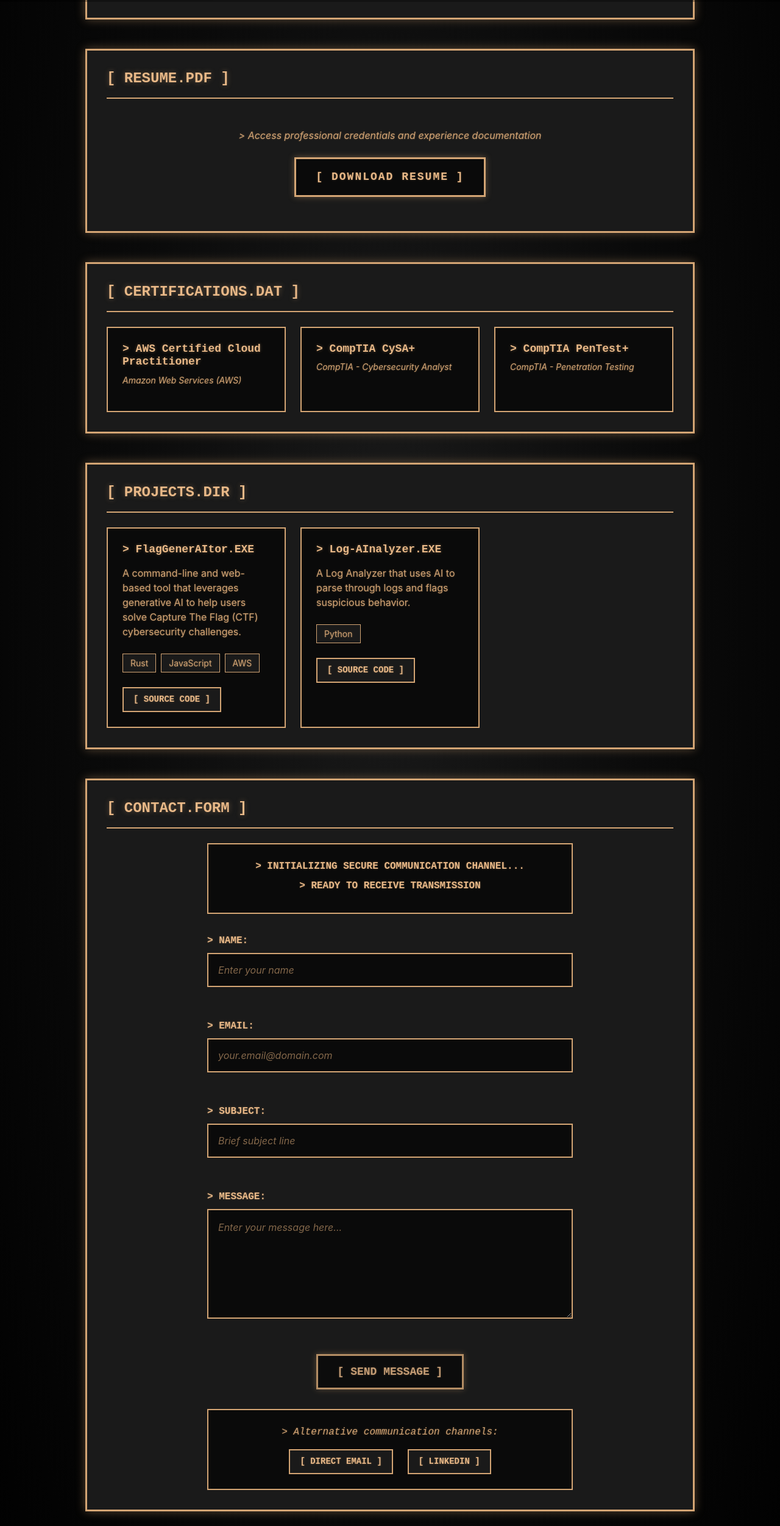
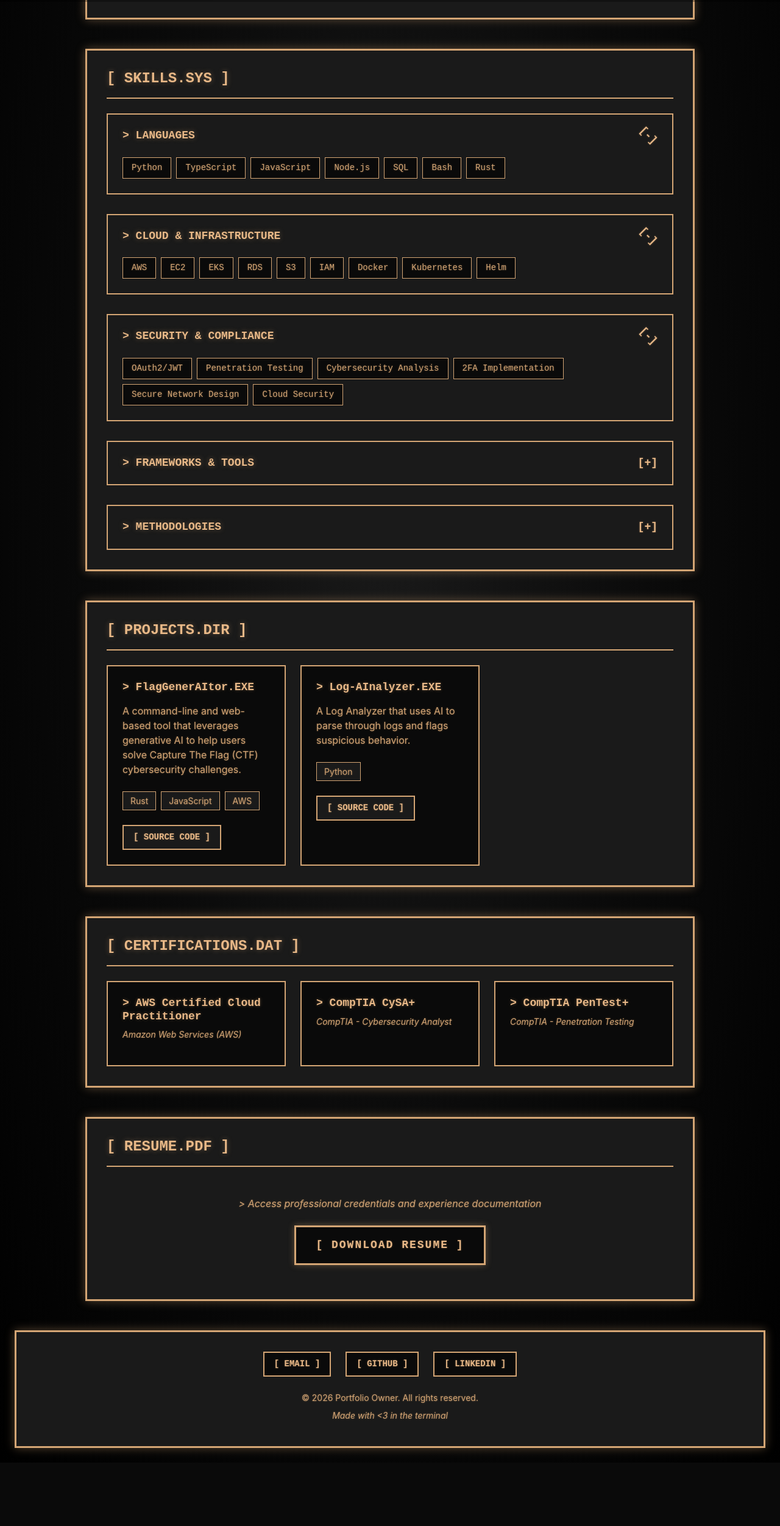
Before and after one commit to HaymondM/Portfolio, a website: page index.html in a window 1280 px wide. Shown: the part 797-3300 px from the top of the page at 61% size. After the commit the page ends 3196 px from the top, so only its background shows below. Drawn offline with Linux system fonts and the light colour scheme.

```diff
--- a/index.html
+++ b/index.html
@@ -39,31 +39,84 @@
             </div>
         </section>
 
-        <section id="resume" aria-labelledby="resume-heading">
-            <h2 id="resume-heading">[ RESUME.PDF ]</h2>
-            <div class="resume-container">
-                <p class="resume-description">> Access professional credentials and experience documentation</p>
-                <a href="assets/Marshall_Haymond-RESUME.pdf" target="_blank" rel="noopener noreferrer" class="resume-link" aria-label="Download resume PDF in new tab">
-                    <span class="button-text">[ DOWNLOAD RESUME ]</span>
-                </a>
-            </div>
-        </section>
+        <section id="skills" aria-labelledby="skills-heading">
+            <h2 id="skills-heading">[ SKILLS.SYS ]</h2>
+            <div class="skills-container">
+                <div class="skill-category collapsible">
+                    <button class="skill-category-toggle" aria-expanded="true" aria-controls="languages-skills">
+                        <h3 class="skill-category-title">> LANGUAGES <span class="toggle-indicator">[-]</span></h3>
+                    </button>
+                    <div class="skill-tags" id="languages-skills">
+                        <span class="skill-tag">Python</span>
+                        <span class="skill-tag">TypeScript</span>
+                        <span class="skill-tag">JavaScript</span>
+                        <span class="skill-tag">Node.js</span>
+                        <span class="skill-tag">SQL</span>
+                        <span class="skill-tag">Bash</span>
+                        <span class="skill-tag">Rust</span>
+                    </div>
+                </div>
 
-        <section id="certifications" aria-labelledby="certifications-heading">
-            <h2 id="certifications-heading">[ CERTIFICATIONS.DAT ]</h2>
-            <div class="certifications-container" role="list">
-                <a href="https://www.linkedin.com/in/marshall-haymond/details/certifications/1763681675685/single-media-viewer/?profileId=ACoAABjdfX4BmVWNbDt1j3X1dfBt95SSv63nfUk" target="_blank" rel="noopener noreferrer" class="certification" role="listitem" aria-label="Verify AWS Certified Cloud Practitioner certification">
-                    <h3 class="cert-title">> AWS Certified Cloud Practitioner</h3>
-                    <p class="cert-issuer">Amazon Web Services (AWS)</p>
-                </a>
-                <a href="https://www.credly.com/badges/1589daad-eeef-4f15-a463-88d836ea335f/linked_in_profile" target="_blank" rel="noopener noreferrer" class="certification" role="listitem" aria-label="Verify CompTIA CySA+ certification">
-                    <h3 class="cert-title">> CompTIA CySA+</h3>
-                    <p class="cert-issuer">CompTIA - Cybersecurity Analyst</p>
-                </a>
-                <a href="https://www.credly.com/badges/23de4bbf-fdec-474a-a720-a0f082038060/public_url" target="_blank" rel="noopener noreferrer" class="certification" role="listitem" aria-label="Verify CompTIA PenTest+ certification">
-                    <h3 class="cert-title">> CompTIA PenTest+</h3>
-                    <p class="cert-issuer">CompTIA - Penetration Testing</p>
-                </a>
+                <div class="skill-category collapsible">
+                    <button class="skill-category-toggle" aria-expanded="true" aria-controls="cloud-skills">
+                        <h3 class="skill-category-title">> CLOUD & INFRASTRUCTURE <span class="toggle-indicator">[-]</span></h3>
+                    </button>
+                    <div class="skill-tags" id="cloud-skills">
+                        <span class="skill-tag">AWS</span>
+                        <span class="skill-tag">EC2</span>
+                        <span class="skill-tag">EKS</span>
+                        <span class="skill-tag">RDS</span>
+                        <span class="skill-tag">S3</span>
+                        <span class="skill-tag">IAM</span>
+                        <span class="skill-tag">Docker</span>
+                        <span class="skill-tag">Kubernetes</span>
+                        <span class="skill-tag">Helm</span>
+                    </div>
+                </div>
+
+                <div class="skill-category collapsible">
+                    <button class="skill-category-toggle" aria-expanded="true" aria-controls="security-skills">
+                        <h3 class="skill-category-title">> SECURITY & COMPLIANCE <span class="toggle-indicator">[-]</span></h3>
+                    </button>
+                    <div class="skill-tags" id="security-skills">
+                        <span class="skill-tag">OAuth2/JWT</span>
+                        <span class="skill-tag">Penetration Testing</span>
+                        <span class="skill-tag">Cybersecurity Analysis</span>
+                        <span class="skill-tag">2FA Implementation</span>
+                        <span class="skill-tag">Secure Network Design</span>
+                        <span class="skill-tag">Cloud Security</span>
+                    </div>
+                </div>
+
+                <div class="skill-category collapsible">
+                    <button class="skill-category-toggle" aria-expanded="false" aria-controls="frameworks-skills">
+                        <h3 class="skill-category-title">> FRAMEWORKS & TOOLS <span class="toggle-indicator">[+]</span></h3>
+                    </button>
+                    <div class="skill-tags collapsed" id="frameworks-skills">
+                        <span class="skill-tag">NestJS</span>
+                        <span class="skill-tag">React</span>
+                        <span class="skill-tag">REST APIs</span>
+                        <span class="skill-tag">Redis</span>
+                        <span class="skill-tag">MySQL</span>
+                        <span class="skill-tag">Git</span>
+                        <span class="skill-tag">Jenkins</span>
+                        <span class="skill-tag">DataDog</span>
+                    </div>
+                </div>
+
+                <div class="skill-category collapsible">
+                    <button class="skill-category-toggle" aria-expanded="false" aria-controls="methodologies-skills">
+                        <h3 class="skill-category-title">> METHODOLOGIES <span class="toggle-indicator">[+]</span></h3>
+                    </button>
+                    <div class="skill-tags collapsed" id="methodologies-skills">
+                        <span class="skill-tag">Agile</span>
+                        <span class="skill-tag">Microservices</span>
+                        <span class="skill-tag">CI/CD</span>
+                        <span class="skill-tag">Code Review</span>
+                        <span class="skill-tag">Production Support</span>
+                        <span class="skill-tag">Mentoring</span>
+                    </div>
+                </div>
             </div>
         </section>
 
@@ -96,97 +149,31 @@
             </div>
         </section>
 
-        <section id="contact" aria-labelledby="contact-heading">
-            <h2 id="contact-heading">[ CONTACT.FORM ]</h2>
-            <div class="contact-container">
-                <div class="contact-intro">
-                    <p>> INITIALIZING SECURE COMMUNICATION CHANNEL...</p>
-                    <p>> READY TO RECEIVE TRANSMISSION</p>
-                </div>
+        <section id="certifications" aria-labelledby="certifications-heading">
+            <h2 id="certifications-heading">[ CERTIFICATIONS.DAT ]</h2>
+            <div class="certifications-container" role="list">
+                <a href="https://www.linkedin.com/in/marshall-haymond/details/certifications/1763681675685/single-media-viewer/?profileId=ACoAABjdfX4BmVWNbDt1j3X1dfBt95SSv63nfUk" target="_blank" rel="noopener noreferrer" class="certification" role="listitem" aria-label="Verify AWS Certified Cloud Practitioner certification">
+                    <h3 class="cert-title">> AWS Certified Cloud Practitioner</h3>
+                    <p class="cert-issuer">Amazon Web Services (AWS)</p>
+                </a>
+                <a href="https://www.credly.com/badges/1589daad-eeef-4f15-a463-88d836ea335f/linked_in_profile" target="_blank" rel="noopener noreferrer" class="certification" role="listitem" aria-label="Verify CompTIA CySA+ certification">
+                    <h3 class="cert-title">> CompTIA CySA+</h3>
+                    <p class="cert-issuer">CompTIA - Cybersecurity Analyst</p>
+                </a>
+                <a href="https://www.credly.com/badges/23de4bbf-fdec-474a-a720-a0f082038060/public_url" target="_blank" rel="noopener noreferrer" class="certification" role="listitem" aria-label="Verify CompTIA PenTest+ certification">
+                    <h3 class="cert-title">> CompTIA PenTest+</h3>
+                    <p class="cert-issuer">CompTIA - Penetration Testing</p>
+                </a>
+            </div>
+        </section>
 
-                <form id="contact-form" class="contact-form" novalidate>
-                    <div class="form-group">
-                        <label for="contact-name" class="form-label">> NAME:</label>
-                        <input
-                            type="text"
-                            id="contact-name"
-                            name="name"
-                            class="form-input"
-                            required
-                            aria-describedby="name-error"
-                            placeholder="Enter your name"
-                        >
-                        <div id="name-error" class="error-message" role="alert" aria-live="polite"></div>
-                    </div>
-
-                    <div class="form-group">
-                        <label for="contact-email" class="form-label">> EMAIL:</label>
-                        <input
-                            type="email"
-                            id="contact-email"
-                            name="email"
-                            class="form-input"
-                            required
-                            aria-describedby="email-error"
-                            placeholder="your.email@domain.com"
-                        >
-                        <div id="email-error" class="error-message" role="alert" aria-live="polite"></div>
-                    </div>
-
-                    <div class="form-group">
-                        <label for="contact-subject" class="form-label">> SUBJECT:</label>
-                        <input
-                            type="text"
-                            id="contact-subject"
-                            name="subject"
-                            class="form-input"
-                            required
-                            aria-describedby="subject-error"
-                            placeholder="Brief subject line"
-                        >
-                        <div id="subject-error" class="error-message" role="alert" aria-live="polite"></div>
-                    </div>
-
-                    <div class="form-group">
-                        <label for="contact-message" class="form-label">> MESSAGE:</label>
-                        <textarea
-                            id="contact-message"
-                            name="message"
-                            class="form-textarea"
-                            rows="6"
-                            required
-                            aria-describedby="message-error"
-                            placeholder="Enter your message here..."
-                        ></textarea>
-                        <div id="message-error" class="error-message" role="alert" aria-live="polite"></div>
-                    </div>
-
-                    <!-- Honeypot field for spam protection (hidden from users) -->
-                    <div class="honeypot-field" aria-hidden="true">
-                        <label for="website">Website (leave blank):</label>
-                        <input type="text" id="website" name="website" tabindex="-1" autocomplete="off">
-                    </div>
-
-                    <div class="form-actions">
-                        <button type="submit" class="form-submit" id="submit-btn" disabled>
-                            <span class="submit-text">[ SEND MESSAGE ]</span>
-                            <span class="submit-loading" style="display: none;">[ TRANSMITTING... ]</span>
-                        </button>
-                        <div class="submit-timer" id="submit-timer">
-                            <span class="timer-text">[ SECURITY CHECK: <span id="countdown">5</span>s ]</span>
-                        </div>
-                    </div>
-
-                    <div id="form-status" class="form-status" role="alert" aria-live="polite"></div>
-                </form>
-
-                <div class="contact-alt">
-                    <p class="contact-note">> Alternative communication channels:</p>
-                    <div class="alt-contact-links">
-                        <a href="mailto:Marshallhay@msn.com" class="alt-contact-link" aria-label="Send direct email">[ DIRECT EMAIL ]</a>
-                        <a href="https://www.linkedin.com/in/marshall-haymond" target="_blank" rel="noopener noreferrer" class="alt-contact-link" aria-label="Connect on LinkedIn">[ LINKEDIN ]</a>
-                    </div>
-                </div>
+        <section id="resume" aria-labelledby="resume-heading">
+            <h2 id="resume-heading">[ RESUME.PDF ]</h2>
+            <div class="resume-container">
+                <p class="resume-description">> Access professional credentials and experience documentation</p>
+                <a href="assets/Marshall_Haymond_RESUME.pdf" target="_blank" rel="noopener noreferrer" class="resume-link" aria-label="Download resume PDF in new tab">
+                    <span class="button-text">[ DOWNLOAD RESUME ]</span>
+                </a>
             </div>
         </section>
     </main>
--- a/styles.css
+++ b/styles.css
@@ -500,6 +500,107 @@
 }
 
 /* ============================================
+   SKILLS SECTION
+   ============================================ */
+.skills-container {
+  display: flex;
+  flex-direction: column;
+  gap: var(--spacing-lg);
+}
+
+.skill-category {
+  border: 2px solid var(--color-border);
+  padding: var(--spacing-md);
+  background-color: var(--color-bg-secondary);
+}
+
+.skill-category-title {
+  font-family: var(--font-primary);
+  font-size: var(--font-size-large);
+  color: var(--color-text-secondary);
+  margin-bottom: var(--spacing-md);
+  font-weight: bold;
+}
+
+.skill-tags {
+  display: flex;
+  flex-wrap: wrap;
+  gap: var(--spacing-xs);
+}
+
+.skill-tag {
+  display: inline-block;
+  padding: 6px 14px;
+  border: 1px solid var(--color-border);
+  background-color: var(--color-bg-primary);
+  font-size: var(--font-size-small);
+  color: var(--color-text-primary);
+  font-family: var(--font-primary);
+  transition: all 0.3s ease;
+}
+
+.skill-tag:hover {
+  background-color: var(--color-text-primary);
+  color: var(--color-bg-primary);
+  box-shadow: 0 0 10px var(--color-glow);
+}
+
+/* Collapsible skill categories */
+.skill-category.collapsible {
+  border: 2px solid var(--color-border);
+  padding: 0;
+  background-color: var(--color-bg-secondary);
+}
+
+.skill-category-toggle {
+  width: 100%;
+  background: none;
+  border: none;
+  padding: var(--spacing-md);
+  text-align: left;
+  cursor: pointer;
+  color: var(--color-text-primary);
+  font-family: var(--font-primary);
+  transition: background-color 0.3s ease;
+}
+
+.skill-category-toggle:hover {
+  background-color: var(--color-bg-primary);
+}
+
+.skill-category-toggle:focus {
+  outline: 2px solid var(--color-accent);
+  outline-offset: 2px;
+}
+
+.skill-category-toggle .skill-category-title {
+  margin: 0;
+  display: flex;
+  justify-content: space-between;
+  align-items: center;
+}
+
+.toggle-indicator {
+  font-size: var(--font-size-large);
+  transition: transform 0.3s ease;
+}
+
+.skill-category-toggle[aria-expanded="true"] .toggle-indicator {
+  transform: rotate(45deg);
+}
+
+.skill-tags.collapsed {
+  display: none;
+}
+
+.skill-tags:not(.collapsed) {
+  padding: 0 var(--spacing-md) var(--spacing-md) var(--spacing-md);
+  display: flex;
+  flex-wrap: wrap;
+  gap: var(--spacing-xs);
+}
+
+/* ============================================
    CONTACT FORM SECTION
    ============================================ */
 #contact .contact-container {
@@ -908,6 +1009,18 @@
     padding: 12px var(--spacing-sm);
   }
 
+  /* Skills section - ensure adequate touch targets */
+  .skill-tag {
+    padding: 8px 12px;
+    min-height: 32px;
+    display: flex;
+    align-items: center;
+  }
+
+  .skills-container {
+    gap: var(--spacing-md);
+  }
+
   /* Footer links - ensure adequate touch target */
   .footer-link {
     padding: 12px var(--spacing-sm);
```
Also changed, not shown: script.js (+47 -2 lines), 2 other files.
